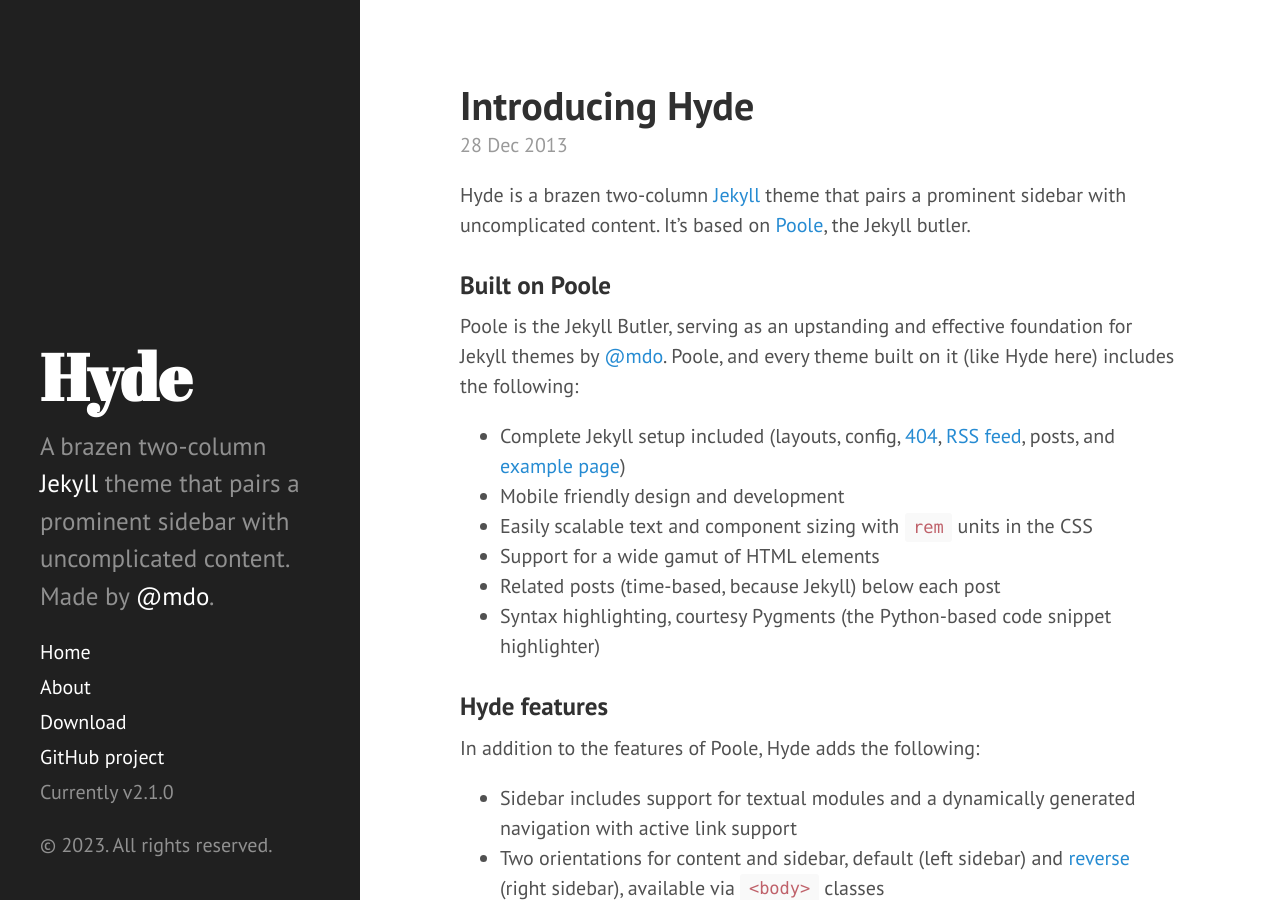
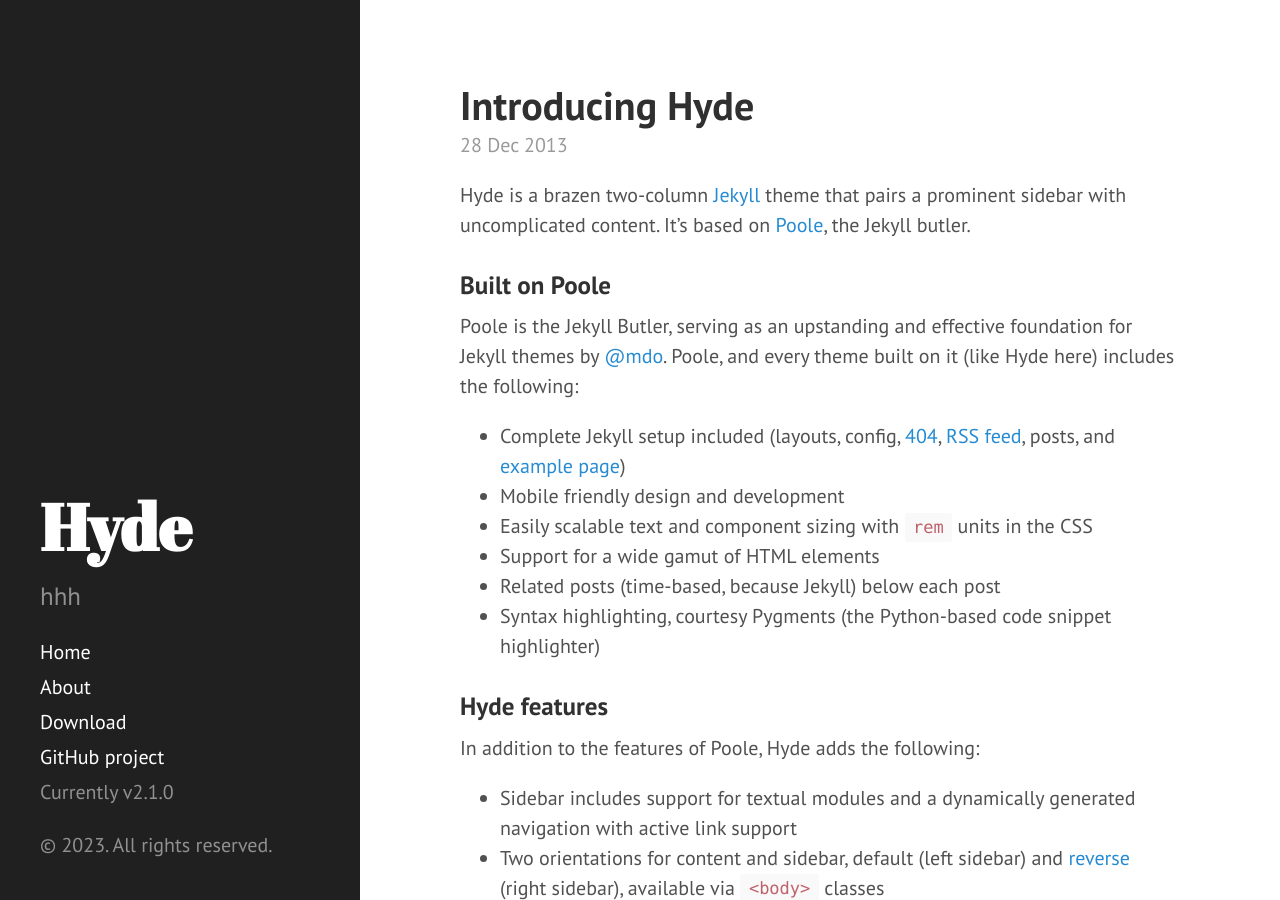
Before and after one commit to carrickchristian/carrickchristian.github.io, a Jekyll site: the page built from index.html, in a window 1280 px wide and 900 px high. Built offline with Jekyll 4.4.1, drawn with Linux system fonts in a browser that asks for light colours; Markdown is read by kramdown in place of the engine named in the settings; the list of posts is cut into pages by our own code.

Commit message:
Update _config.yml

```diff
--- a/_config.yml
+++ b/_config.yml
@@ -9,8 +9,8 @@
 # Setup
 title:            Hyde
 tagline:          'A Jekyll theme'
-description:      'A brazen two-column <a href="http://jekyllrb.com" target="_blank">Jekyll</a> theme that pairs a prominent sidebar with uncomplicated content. Made by <a href="https://twitter.com/mdo" target="_blank">@mdo</a>.'
-url:              http://hyde.getpoole.com
+description:      hhh
+url:              carrickchristian.github.io
 baseurl:          /
 
 author:
```
